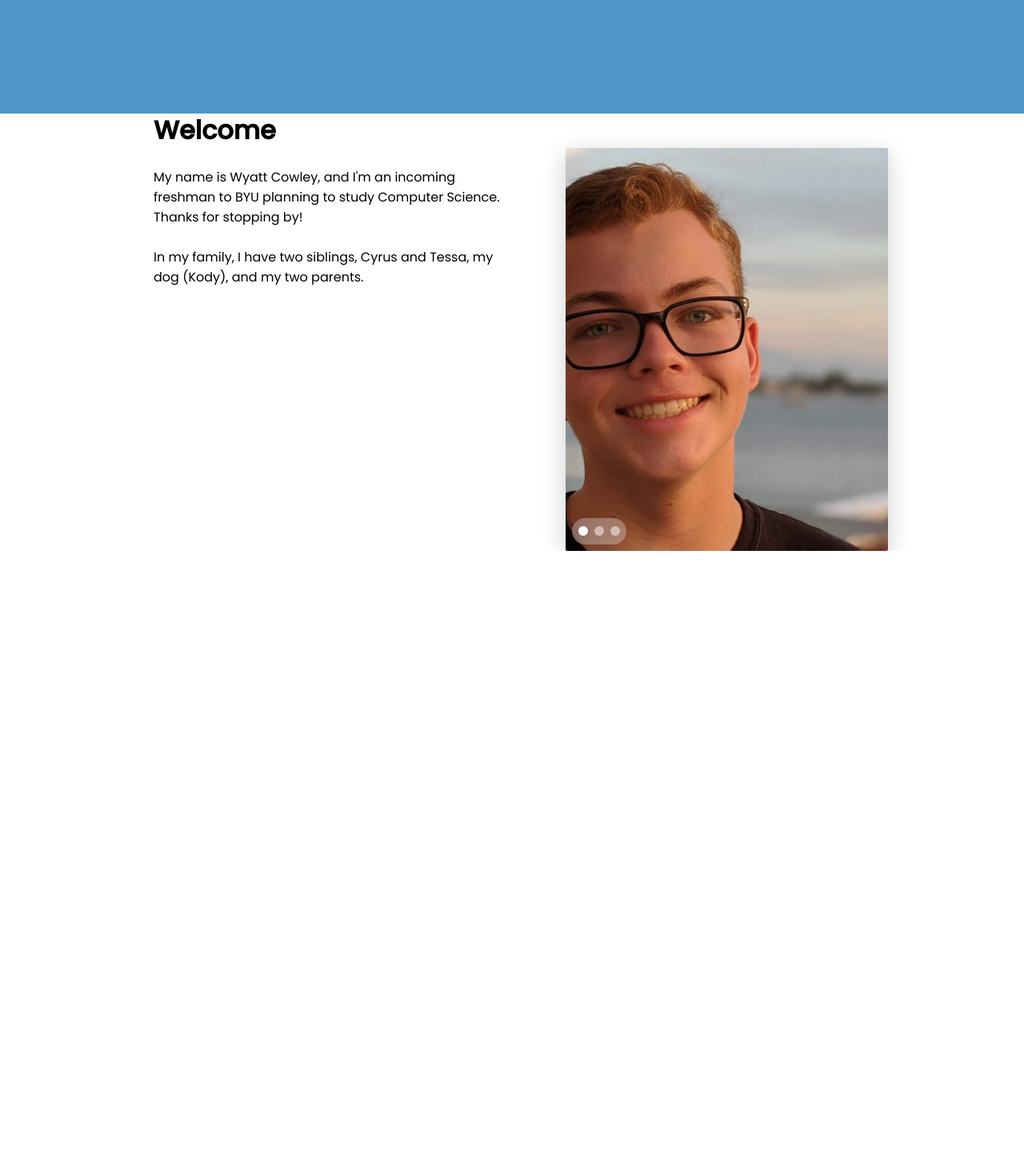
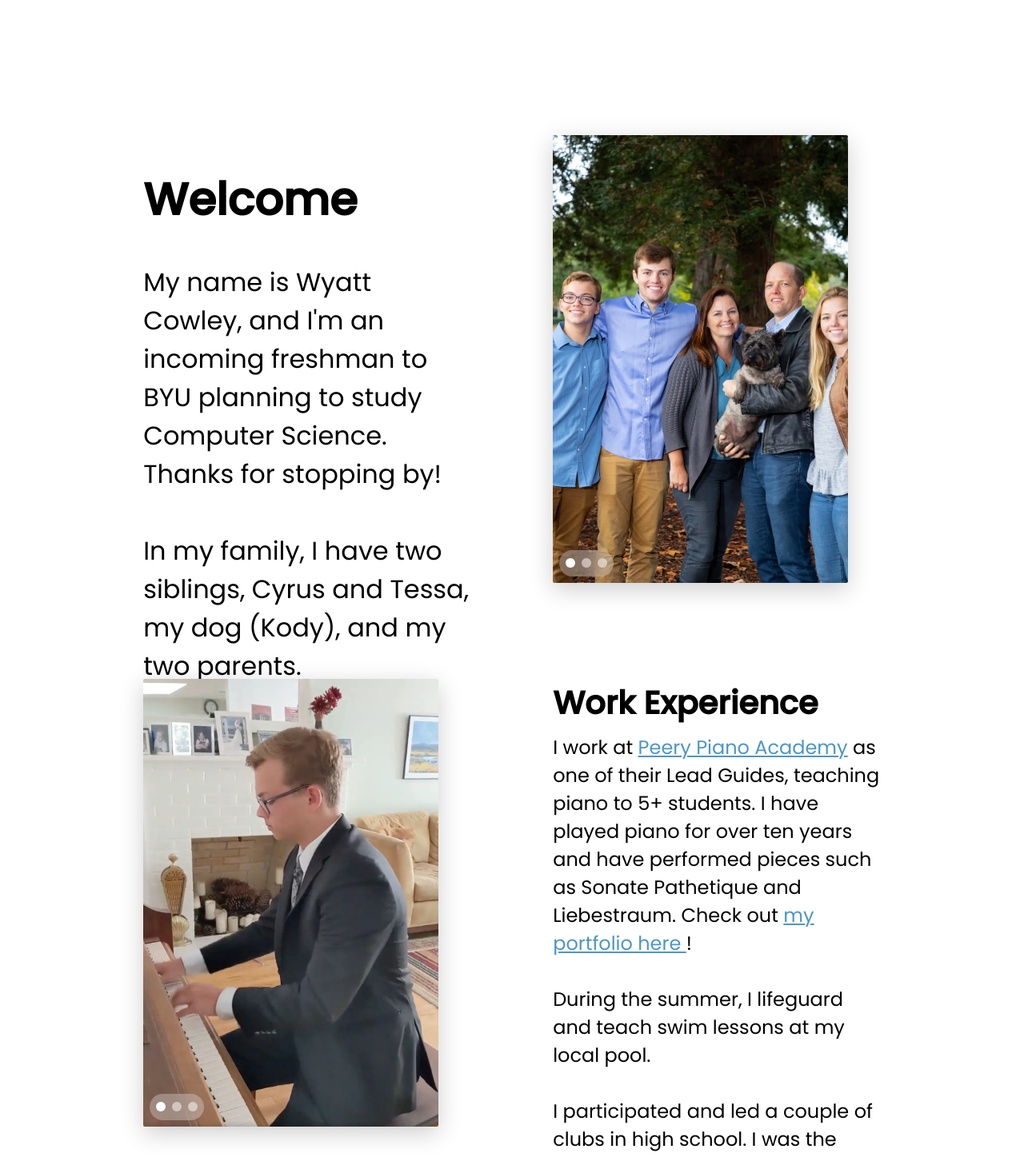
Before and after one commit to wycowley/wycowley.github.io, a Vue app: page / in a window 1280 px wide. Shown: the part 802-2249 px from the top of the page at 80% size. Before the commit the page ends 1491 px from the top, so only its background shows below. Built offline with nearby package versions, Linux system fonts and the light colour scheme.

Commit message:
adding content

```diff
--- a/src/App.vue
+++ b/src/App.vue
@@ -20,6 +20,7 @@ import About from "./about/About.vue";
 body {
     font-family: "Poppins", sans-serif;
     --accent: rgb(77, 150, 199);
+    --main-bg: rgb(255, 255, 255);
 }
 
 ::selection {
--- a/src/about/About.vue
+++ b/src/about/About.vue
@@ -6,9 +6,11 @@ import { watch } from "vue";
 </script>
 <template>
     <div class="about">
-        <div class="dividing-bar" :style="{ transform: `translateY(${0 - (scroll - 0) / 5}px)` }"></div>
+        <!-- <div class="dividing-bar" :style="{ transform: `translateY(${0 - (scroll - 0) / 5}px)` }"></div> -->
+        <div class="dividing-bar"></div>
+
         <div class="full-slide first">
-            <div>
+            <div class="text-welcome">
                 <h1>Welcome</h1>
                 <p>
                     My name is Wyatt Cowley, and I'm an incoming freshman to BYU planning to study Computer Science. Thanks for stopping by!
@@ -18,11 +20,45 @@ import { watch } from "vue";
                 </p>
             </div>
             <div>
-                <Slideshow class="about-slideshow"></Slideshow>
+                <Slideshow class="about-slideshow" :image-urls="['family.webp', 'halfzion.webp', 'star.webp']"></Slideshow>
             </div>
         </div>
-        <div></div>
-        <div></div>
+        <div class="full-slide first">
+            <div>
+                <Slideshow class="about-slideshow" :image-urls="['piano2.webp', 'chess.webp', 'wakeboard.webp']"></Slideshow>
+            </div>
+
+            <div class="text">
+                <h1>Work Experience</h1>
+                <p>
+                    I work at
+                    <a href="https://www.peeryacademy.com/" className="link" target="_blank" rel="noopener"> Peery Piano Academy</a> as one of their Lead Guides, teaching piano to 5+ students. I have played piano for over ten years and have performed pieces such as Sonate Pathetique and Liebestraum.
+                    Check out
+                    <a href="https://wyattcowley.com/music/" className="link" target="_blank" rel="noopener"> my portfolio here </a>
+                    !<br />
+                    <br />
+                    During the summer, I lifeguard and teach swim lessons at my local pool.
+                    <br />
+                    <br />
+                    I participated and led a couple of clubs in high school. I was the President of the Practical Skills Club, and was part of the CS and Business clubs on campus.
+                </p>
+            </div>
+        </div>
+        <div class="full-slide first">
+            <div class="text">
+                <h1>Interests</h1>
+                <p>
+                    At school I play Water Polo and Swimming, and have played for all 4 years, on varsity my Junior and Senior years. I am Varsity Swim Captain this year.
+                    <br />
+                    <br />I am a member of the Church of Jesus Christ of Latter Day Saints, and attend weekly devotionals and activities with my church and youth congregation. I am also a Eagle Scout. <br />
+                    <br />
+                    In my free time, I love to read epic fantasy, spend time in the outdoors, and play Minecraft bedwars with my friends. I love going on adventures with the communities I'm a part of: such as scaling Mt. Shasta or scuba diving in Honduras.
+                </p>
+            </div>
+            <div>
+                <Slideshow class="about-slideshow" :image-urls="['eagle.webp', 'zionind.webp', 'shasta.webp']"></Slideshow>
+            </div>
+        </div>
     </div>
 </template>
 <style scoped>
@@ -32,37 +68,54 @@ import { watch } from "vue";
 .dividing-bar {
     width: 100%;
     height: 18vh;
-    background-color: var(--accent);
+    background-color: var(--main-bg);
     z-index: 2;
     position: absolute;
     top: 0;
 }
-
+.text-welcome > h1 {
+    font-size: 3.5rem;
+}
+.text-welcome > p {
+    font-size: 2rem;
+}
+.text > h1 {
+    font-size: 2.5rem;
+    margin: 0;
+    margin-bottom: 0.5rem;
+}
+.text > p {
+    font-size: 1.5rem;
+    margin: 0;
+}
+.text a {
+    color: var(--accent);
+}
 .first {
     padding-top: 15vh;
 }
 .full-slide {
-    width: 70%;
-    margin-left: 15%;
+    width: 80%;
+    margin-left: 10%;
     height: 70vh;
 
     display: flex;
     flex-direction: row;
 }
 .full-slide > div {
-    width: 50%;
+    width: 40%;
+    margin: 5%;
     height: 100%;
 }
 .about-slideshow {
     width: 90%;
-    height: 90%;
-    margin: 15%;
+    height: 100%;
     box-shadow: 0 8px 30px rgb(0, 0, 0, 0.2);
     border-radius: 2px;
     transition: all 0.2s;
 }
 .about-slideshow:hover {
     box-shadow: 0 8px 30px rgb(0, 0, 0, 0.25);
-    transform: scale(1.001);
+    transform: scale(1.002);
 }
 </style>
```
